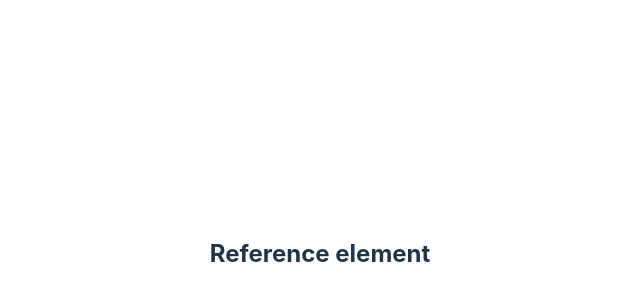
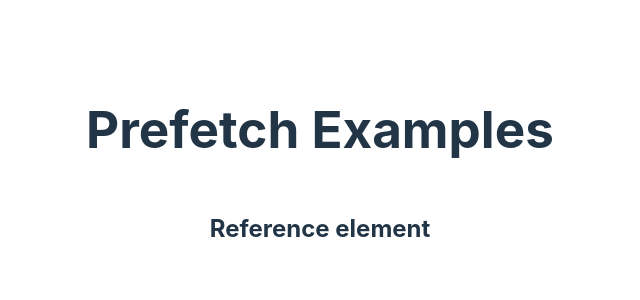
Before and after one commit to keyurparalkar/prefetch-examples, a React (Vite) app: page / in a window 1280 px wide. Shown: the part 146-446 px from the top of the page, without its empty margins (320-960 px from the left). Built offline with nearby package versions, Linux system fonts and the light colour scheme.

Commit message:
style: aligned content via grid

```diff
--- a/src/App.tsx
+++ b/src/App.tsx
@@ -3,8 +3,15 @@ import "./App.css";
 
 export default function App() {
 	return (
-		<>
+		<div
+			style={{
+				display: "grid",
+				gridTemplateRows: "1fr 1fr 1fr",
+				gridTemplateColumns: "1fr auto",
+			}}
+		>
+			<h1 style={{ gridColumn: "1/3" }}>Prefetch Examples</h1>
 			<PopoverExample />
-		</>
+		</div>
 	);
 }
--- a/src/components/PopoverExample.tsx
+++ b/src/components/PopoverExample.tsx
@@ -13,9 +13,17 @@ export default function PopoverExample() {
 
 	const { getReferenceProps, getFloatingProps } = useInteractions([hover]);
 
+	const handleMouseEnter = () => {
+		console.log("ON Mouse Enter");
+	};
+
 	return (
 		<>
-			<h2 ref={refs.setReference} {...getReferenceProps()}>
+			<h2
+				ref={refs.setReference}
+				{...getReferenceProps()}
+				onMouseEnter={handleMouseEnter}
+			>
 				Reference element
 			</h2>
 			{isOpen && (
```
